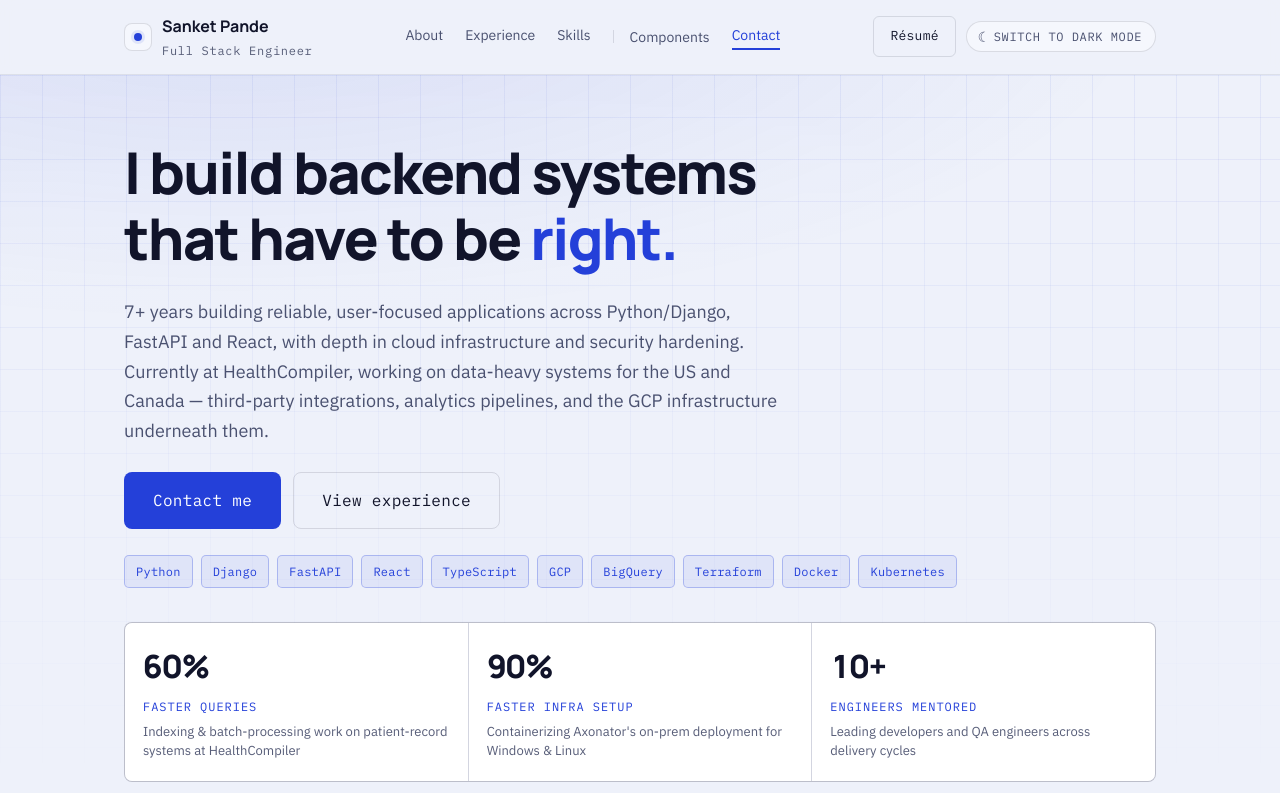
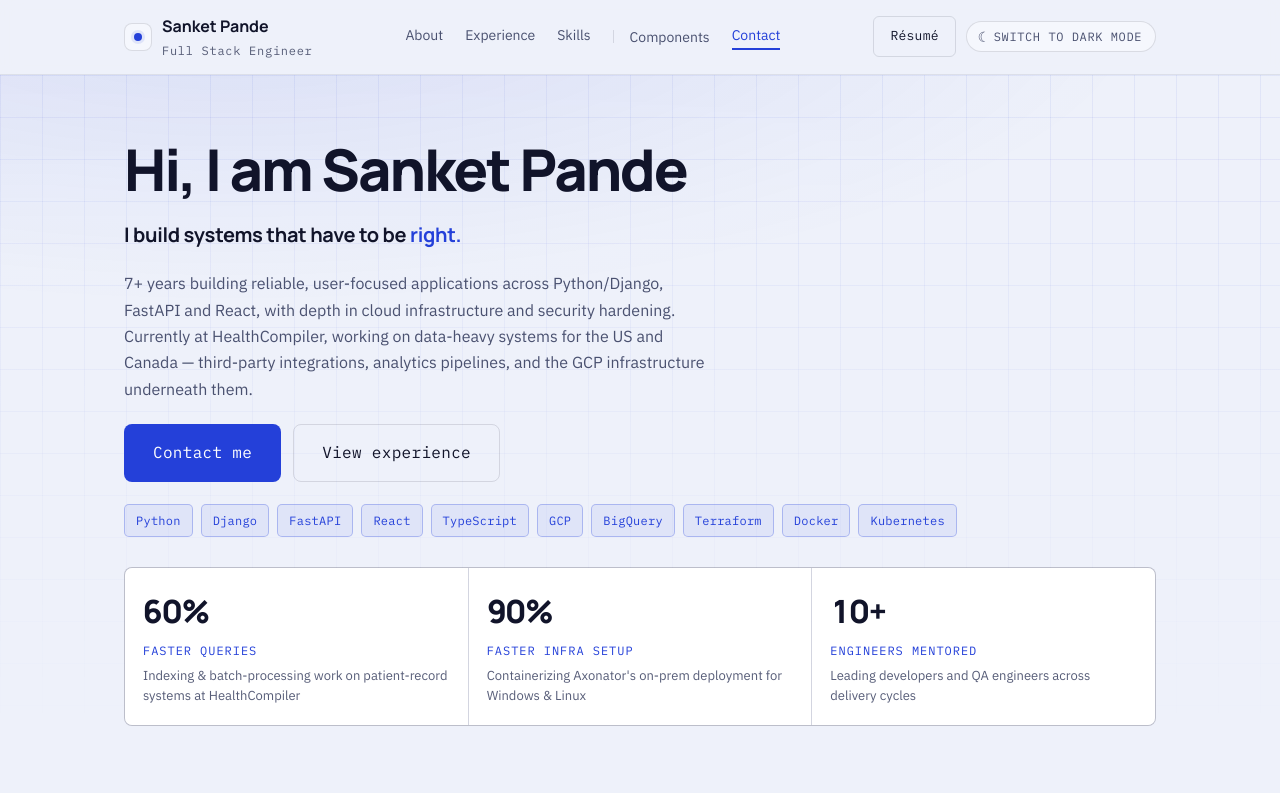
Before and after one commit to sanket-pande/portfolio, a React (Vite) app: page / in a window 1280 px wide. Shown: the top 793 px of the page. Built offline with nearby package versions, Linux system fonts and the light colour scheme.

Commit message:
refactor: update Hero component structure and styles for improved clarity and accessibility

```diff
--- a/src/components/Hero/Hero.module.css
+++ b/src/components/Hero/Hero.module.css
@@ -25,20 +25,33 @@
   padding: 64px 24px;
   display: flex;
   flex-direction: column;
-  gap: 26px;
+  gap: 22px;
 }
 
-.headline {
+.name {
   font-size: var(--step-4);
   font-weight: 800;
-  letter-spacing: -0.03em;
-  max-width: 18ch;
+  letter-spacing: -0.035em;
+  line-height: 1.05;
+  color: var(--ink);
+}
+
+/* the thesis — clearly second to the name, still the largest sentence */
+.headline {
+  font-family: var(--font-display);
+  font-size: var(--step-2);
+  font-weight: 600;
+  letter-spacing: -0.015em;
+  line-height: 1.35;
+  /* wide enough that the shortened thesis stays on one line and the
+     accent word is never orphaned */
+  max-width: 44ch;
   color: var(--ink);
 }
 .headline em { font-style: normal; color: var(--accent); }
 
 .summary {
-  font-size: var(--step-1);
+  font-size: var(--step-0);
   color: var(--ink-2);
   max-width: 62ch;
   line-height: 1.65;
@@ -64,6 +77,7 @@
 @media (max-width: 720px) {
   .stats { grid-template-columns: 1fr; }
   .headline { max-width: 100%; }
+  .name { letter-spacing: -0.03em; }
 }
 
 /* ---------- entrance sequence (page-load, not scroll-triggered —
@@ -77,6 +91,7 @@
 .delay2 { animation-delay: 0.18s; }
 .delay3 { animation-delay: 0.28s; }
 .delay4 { animation-delay: 0.38s; }
+.delay5 { animation-delay: 0.46s; }
 
 @media (prefers-reduced-motion: reduce) {
   .animate { animation: none; }
--- a/src/components/Hero/Hero.tsx
+++ b/src/components/Hero/Hero.tsx
@@ -9,13 +9,18 @@ export default function Hero() {
     <section id="top" className={styles.hero}>
       <div className={styles.field} aria-hidden="true" />
       <div className={styles.inner}>
-        <h1 className={`${styles.headline} ${styles.animate}`}>
-          {profile.headline} <em>{profile.headlineAccent}</em>
+        {/* one line, one size — the whole greeting is the heading */}
+        <h1 className={`${styles.name} ${styles.animate}`}>
+          {profile.greeting} {profile.name}
         </h1>
 
-        <p className={`${styles.summary} ${styles.animate} ${styles.delay1}`}>{profile.summary}</p>
+        <p className={`${styles.headline} ${styles.animate} ${styles.delay1}`}>
+          {profile.headline} <em>{profile.headlineAccent}</em>
+        </p>
 
-        <div className={`${styles.actions} ${styles.animate} ${styles.delay2}`}>
+        <p className={`${styles.summary} ${styles.animate} ${styles.delay2}`}>{profile.summary}</p>
+
+        <div className={`${styles.actions} ${styles.animate} ${styles.delay3}`}>
           <Button variant="primary" size="lg" href="#contact">
             Contact me
           </Button>
@@ -24,11 +29,11 @@ export default function Hero() {
           </Button>
         </div>
 
-        <div className={`${styles.animate} ${styles.delay3}`}>
+        <div className={`${styles.animate} ${styles.delay4}`}>
           <ChipList items={coreStack} tone="accent" ariaLabel="Core stack" />
         </div>
 
-        <div className={`${styles.stats} ${styles.animate} ${styles.delay4}`}>
+        <div className={`${styles.stats} ${styles.animate} ${styles.delay5}`}>
           {stats.map((stat) => (
             <Stat key={stat.label} {...stat} />
           ))}
--- a/src/data/resume.ts
+++ b/src/data/resume.ts
@@ -23,13 +23,14 @@ export interface Role {
 }
 
 export const profile = {
+  greeting: "Hi, I am",
   name: "Sanket Pande",
   /** One positioning string — used by the <title>, the header and the footer. */
   title: "Full Stack Engineer",
   location: "Mumbai, India",
   currentEmployer: "HealthCompiler",
   yearsExperience: "7+",
-  headline: "I build backend systems that have to be",
+  headline: "I build systems that have to be",
   /** Last clause of the headline, set in the accent colour. */
   headlineAccent: "right.",
   summary:
```
